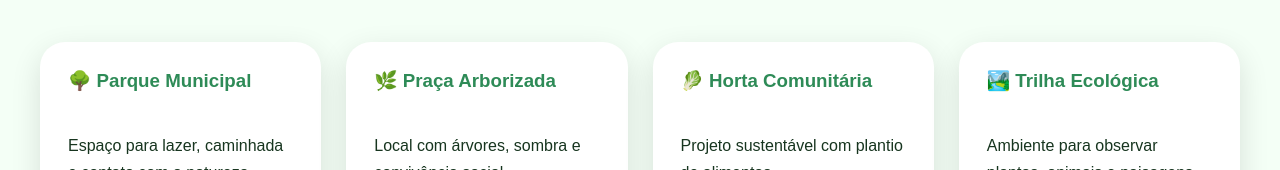
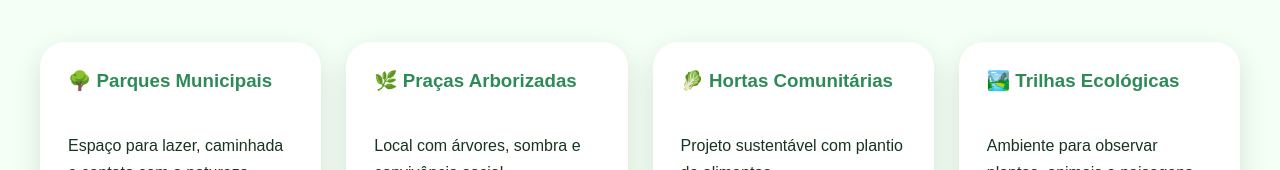
Before and after one commit to gagauaurea/projeto-de-extensao, a plain HTML site: page areas-verdes.html in a window 1280 px wide. Shown: the part 392-562 px from the top of the page. Drawn offline with Linux system fonts and the light colour scheme; a script that the page names is missing.

Commit message:
alteração

```diff
--- a/areas-verdes.html
+++ b/areas-verdes.html
@@ -38,25 +38,25 @@
   <div class="container grid">
 
     <div class="card area-card">
-      <h3>🌳 Parque Municipal</h3>
+      <h3>🌳 Parques Municipais</h3>
       <p>Espaço para lazer, caminhada e contato com a natureza.</p>
       <a class="btn linkBtn" href="https://www.google.com/maps/search/parque+municipal+perto+de+mim" target="_blank">Abrir localização</a>
     </div>
 
     <div class="card area-card">
-      <h3>🌿 Praça Arborizada</h3>
+      <h3>🌿 Praças Arborizadas</h3>
       <p>Local com árvores, sombra e convivência social.</p>
       <a class="btn linkBtn" href="https://www.google.com/maps/search/praça+arborizada+perto+de+mim" target="_blank">Abrir localização</a>
     </div>
 
     <div class="card area-card">
-      <h3>🥬 Horta Comunitária</h3>
+      <h3>🥬 Hortas Comunitárias</h3>
       <p>Projeto sustentável com plantio de alimentos.</p>
       <a class="btn linkBtn" href="https://www.google.com/maps/search/horta+comunitária+perto+de+mim" target="_blank">Abrir localização</a>
     </div>
 
     <div class="card area-card">
-      <h3>🏞️ Trilha Ecológica</h3>
+      <h3>🏞️ Trilhas Ecológicas</h3>
       <p>Ambiente para observar plantas, animais e paisagens naturais.</p>
       <a class="btn linkBtn" href="https://www.google.com/maps/search/trilha+ecológica+perto+de+mim" target="_blank">Abrir localização</a>
     </div>
```
